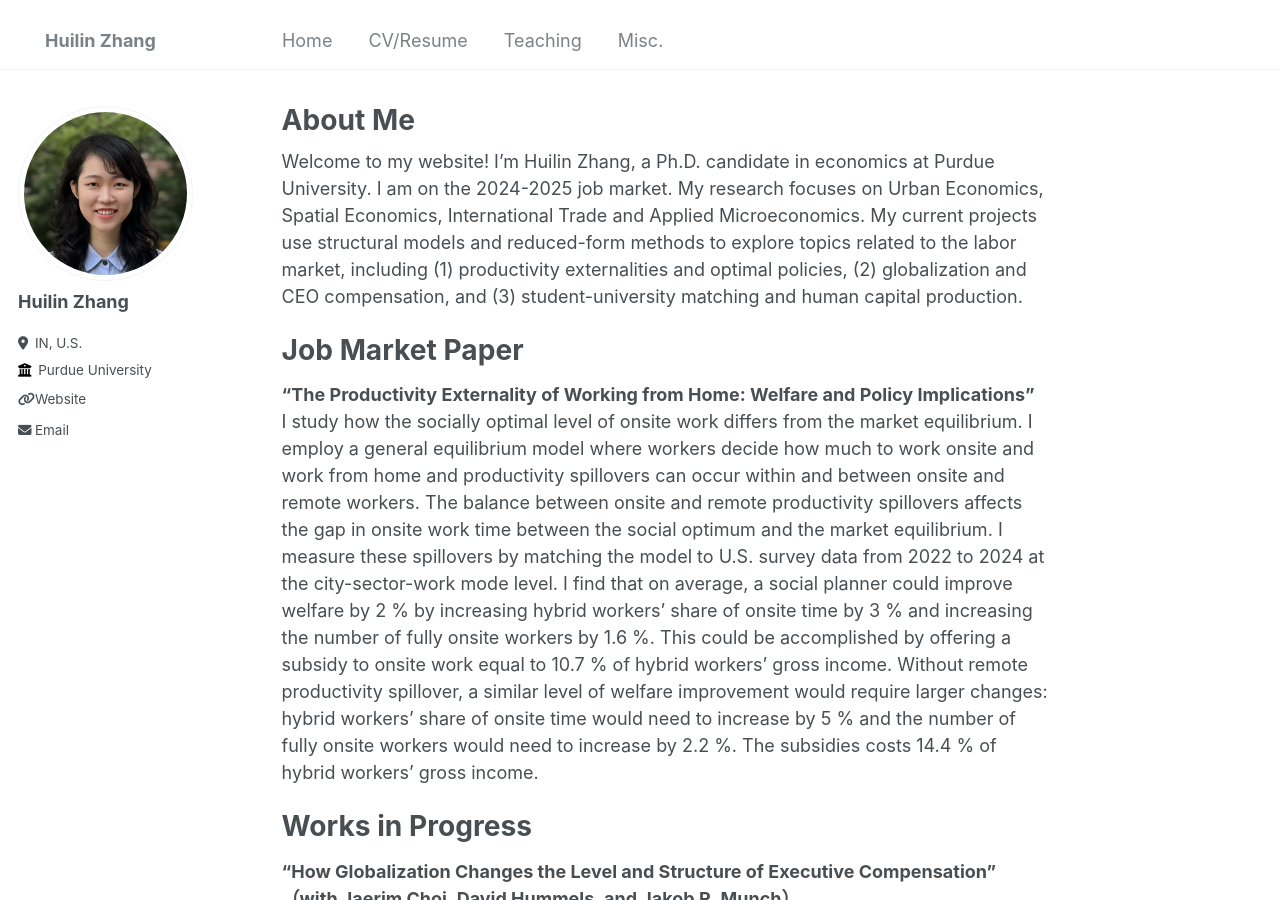
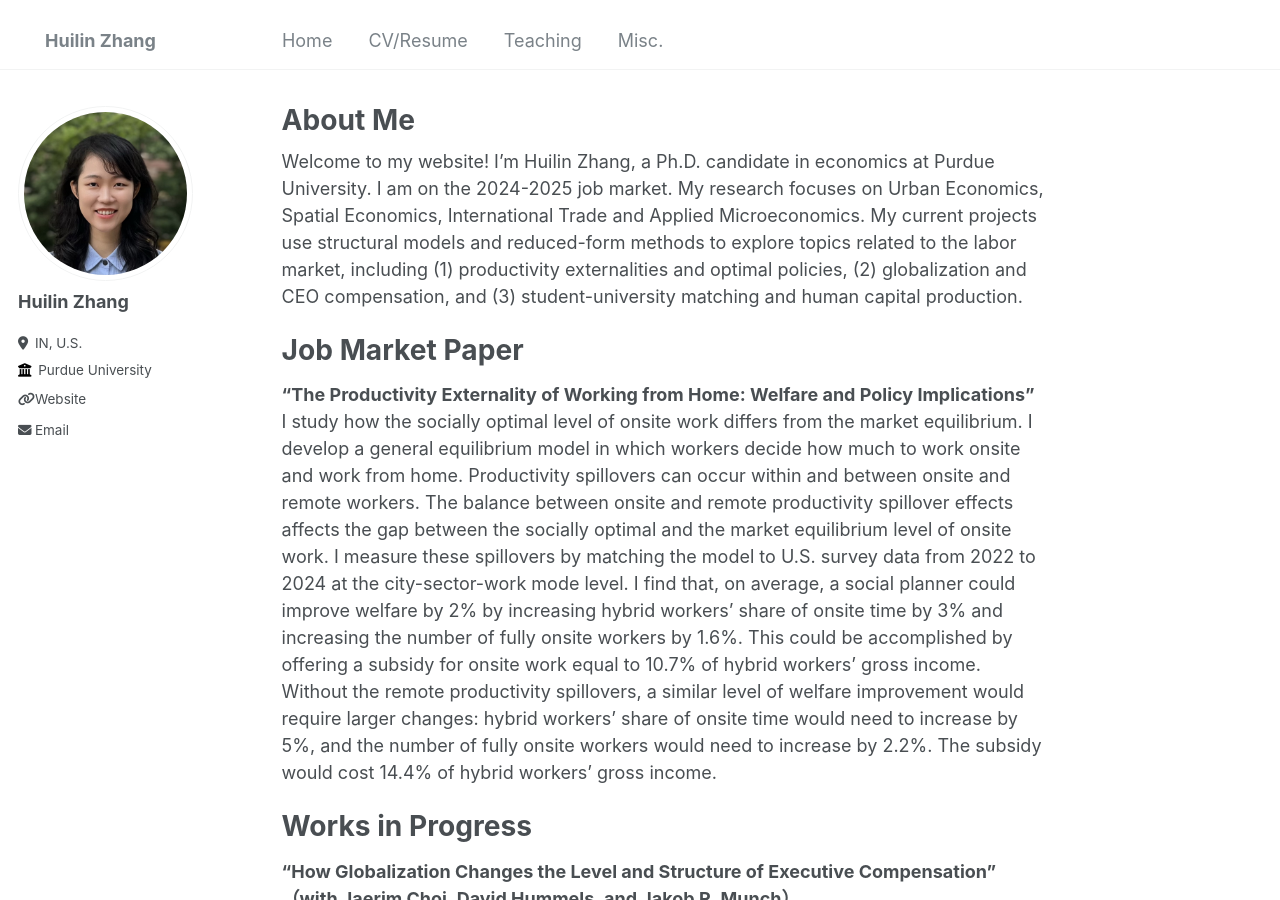
Before and after one commit to huilin-zhang/huilin-zhang.github.io, a Jekyll site: the page built from _pages/about.md, in a window 1280 px wide and 900 px high. Built offline with Jekyll 4.4.1, drawn with Linux system fonts in a browser that asks for light colours.

Commit message:
Update about.md

```diff
--- a/_pages/about.md
+++ b/_pages/about.md
@@ -12,8 +12,7 @@
 Job Market Paper
 ======
 **“The Productivity Externality of Working from Home: Welfare and Policy Implications”**<br>
- I study how the socially optimal level of onsite work differs from the market equilibrium. I employ a general equilibrium model where workers decide how much to work onsite and work from home and productivity spillovers can occur within and between onsite and remote workers. The balance between onsite and remote productivity spillovers affects the gap in onsite work time between the social optimum and the market equilibrium. I measure these spillovers by matching the model to U.S. survey data from 2022 to 2024 at the city-sector-work mode level. I find that on average, a social planner could improve welfare by 2 % by increasing hybrid workers' share of onsite time by 3 % and increasing the number of fully onsite workers by 1.6 %. This could be accomplished by offering a subsidy to onsite work equal to 10.7 % of hybrid workers’ gross income. Without remote productivity spillover, a similar level of welfare improvement would require larger changes: hybrid workers' share of onsite time would need to increase by 5 % and the number of fully onsite workers would need to increase by 2.2 %. The subsidies costs 14.4 % of hybrid workers’ gross income.
-
+I study how the socially optimal level of onsite work differs from the market equilibrium. I develop a general equilibrium model in which workers decide how much to work onsite and work from home. Productivity spillovers can occur within and between onsite and remote workers. The balance between onsite and remote productivity spillover effects affects the gap between the socially optimal and the market equilibrium level of onsite work. I measure these spillovers by matching the model to U.S. survey data from 2022 to 2024 at the city-sector-work mode level. I find that, on average, a social planner could improve welfare by 2% by increasing hybrid workers' share of onsite time by 3% and increasing the number of fully onsite workers by 1.6%. This could be accomplished by offering a subsidy for onsite work equal to 10.7% of hybrid workers' gross income. Without the remote productivity spillovers, a similar level of welfare improvement would require larger changes: hybrid workers' share of onsite time would need to increase by 5%, and the number of fully onsite workers would need to increase by 2.2%. The subsidy would cost 14.4% of hybrid workers' gross income.
 
 Works in Progress
 ======
```
